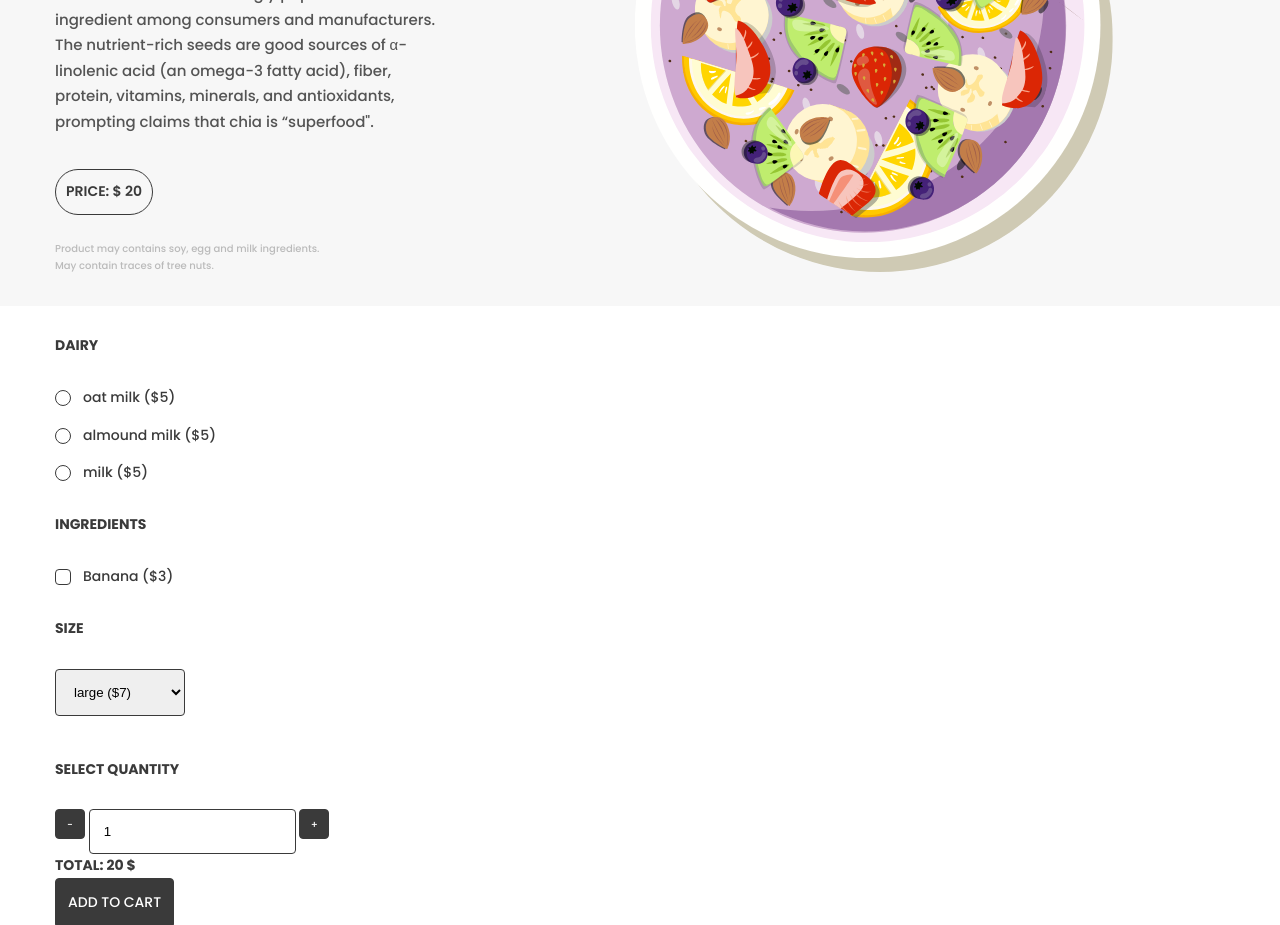
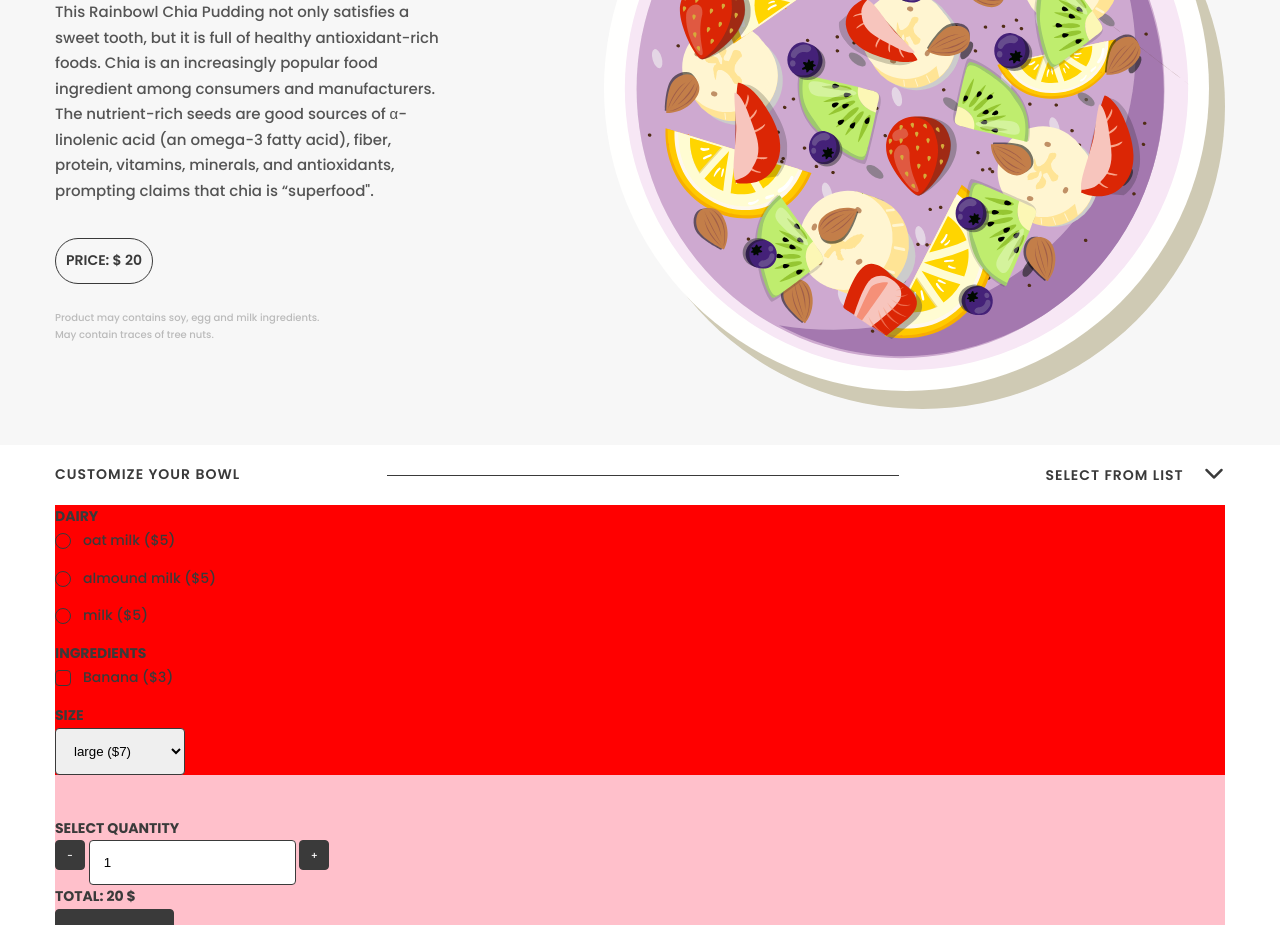
Before and after one commit to OllaWilk/rainbowl-app-for-order-meals-and-booking-tables, a website: page src/index.html in a window 1280 px wide. Shown: the part 355-1280 px from the top of the page. Drawn offline with nearby package versions, Linux system fonts and the light colour scheme; files that its build step writes are made by us from their sources.

Commit message:
style select part

```diff
--- a/src/index.html
+++ b/src/index.html
@@ -120,6 +120,13 @@
 
     <!-- PRODUCT DETAILS -->
     <div class="product__wrapper container active">
+      <div class="product__customize">
+        <p>Customize your bowl</p>
+        <div></div>
+        <p>select from list
+        <i class="fa-solid fa-chevron-down"></i>
+      </p>
+      </div>
       <form class="product__order">
         <ul class="product__params">
           <!-- PARAMS -->
--- a/src/sass/partials/_product.scss
+++ b/src/sass/partials/_product.scss
@@ -54,27 +54,58 @@
   &__wrapper {
     @include flex(row, center, space-between);
     animation: flipdown 0.5s ease both;
+    @include flex(column, flex-start, center);
+
     // @include accordion-closed();
+  }
+
+  &__order {
+    width: 100%;
+    // opacity: 0;
+    transition: opacity 200ms;
+    background-color: pink;
+  }
+
+  &__customize {
+    @include flex(row, center, space-between);
+    width: 100%;
+    height: 60px;
+    cursor: pointer;
+
+    p {
+      text-transform: uppercase;
+      letter-spacing: 1px;
+      font-weight: $font-semibold;
+      position: relative;
+    }
+
+    div {
+      width: 40vw;
+      height: 1px;
+      background-color: $color-dark;
+    }
+
+    .fa-chevron-down {
+      object-fit: cover;
+      font-size: 20px;
+      margin-left: 1rem;
+    }
+
   }
 
   &__params {
     margin: 0 0 ($base-size * 3) 0;
     padding: 0;
     list-style-type: none;
+    background-color: red;
   }
 
   &__params-title {
     font-size: 14px;
     font-weight: $font-bold;
     text-transform: uppercase;
-    margin: ($base-size * 2) 0;
   }
 
-  &__order {
-    width: calc(100% - 400px);
-    // opacity: 0;
-    transition: opacity 200ms;
-  }
 
   &__total-price {
     font-size: 14px;
@@ -84,9 +115,11 @@
 
   &__images {
     position: relative;
-    width: 60%;
-    height: 60vh;
+    height: 60%;
+
     transition: opacity 200ms;
+    padding: calc($base-size * 2) 0;
+
 
     &.small {
       width: 220px;
@@ -94,11 +127,8 @@
     }
 
     > img {
-      @include center();
-      // object-fit: cover;
-      // width: 100%;
+      object-fit: cover;
       height: 100%;
-
       opacity: 0;
 
       &.active {
```
Also changed, not shown: 1 other file.
